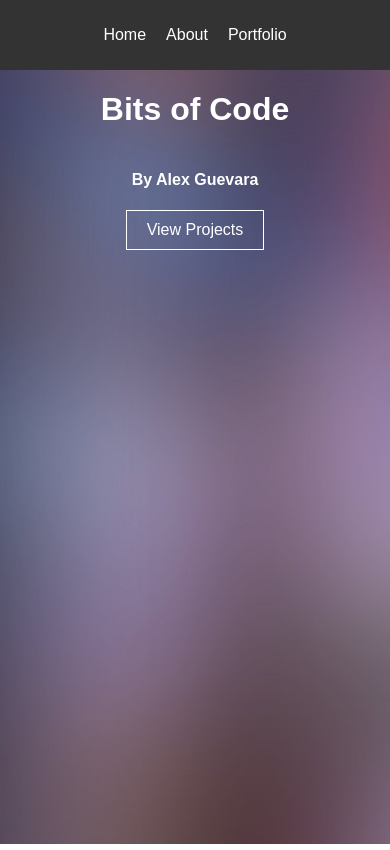
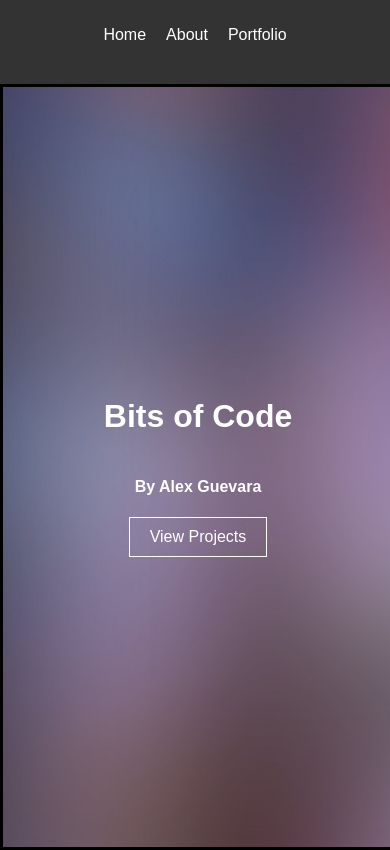
Before and after one commit to aguevara23/aguevara23.github.io, a React app: page / in a window 390 px wide. Built offline with nearby package versions, Linux system fonts and the light colour scheme.

Commit message:
adjust mobile styling

```diff
--- a/src/components/Home/Home.css
+++ b/src/components/Home/Home.css
@@ -5,7 +5,9 @@
   justify-content: center;
   align-items: center;
   width: 100%;
-  height: 90%;
+  height: 90vh;
+  flex: 1;
+  border: 3px solid black;
 }
 
 .Button {
--- a/src/components/Navbar/Navbar.css
+++ b/src/components/Navbar/Navbar.css
@@ -2,6 +2,7 @@
   background-color: #333;
   display: flex;
   justify-content: center;
+  height: 10vh;
 }
 
 .Menu {
--- a/src/components/Portfolio/PortfolioItem/PortfolioItem.css
+++ b/src/components/Portfolio/PortfolioItem/PortfolioItem.css
@@ -30,17 +30,7 @@
   display: flex;
   justify-content: center;
   align-items: center;
-  background: none;
-}
-
-.TextBlock:hover {
-  transition: 0.3s;
-  background: rgba(0, 0, 0, 0.7);
-}
-
-.Image:hover {
-  filter: grayscale(50%);
-  transition: 0.3s;
+  background: rgba(0, 0, 0, 0.5);
 }
 
 .Title {
@@ -50,11 +40,6 @@
   font-size: 18px;
   font-weight: lighter;
   margin: auto;
-}
-
-.Title:hover {
-  display: block;
-  z-index: 2000;
 }
 
 .Buttons {
@@ -77,17 +62,25 @@
   }
 
   .TextBlock {
-    /* display: none; */
+    /* display: block; */
     position: relative;
     flex-direction: column;
     justify-content: flex-start;
     height: 100%;
+    background: none;
     /* background: rgba(255, 0, 0, 0.5); */
+  }
+
+  .TextBlock:hover {
+    display: block;
+    transition: 0.3s;
+    background: rgba(0, 0, 0, 0.7);
   }
 
   .Title {
     flex: none;
     padding-left: 0;
+    z-index: 2000;
   }
 
   .Buttons {
@@ -97,6 +90,7 @@
     display: flex;
     justify-content: space-between;
     padding-right: 0;
+    display: none;
   }
 
   .Buttons a {
@@ -108,4 +102,9 @@
     height: 100%;
     object-fit: cover;
   }
+
+  .Image:hover {
+    filter: grayscale(50%);
+    transition: 0.3s;
+  }
 }
```
